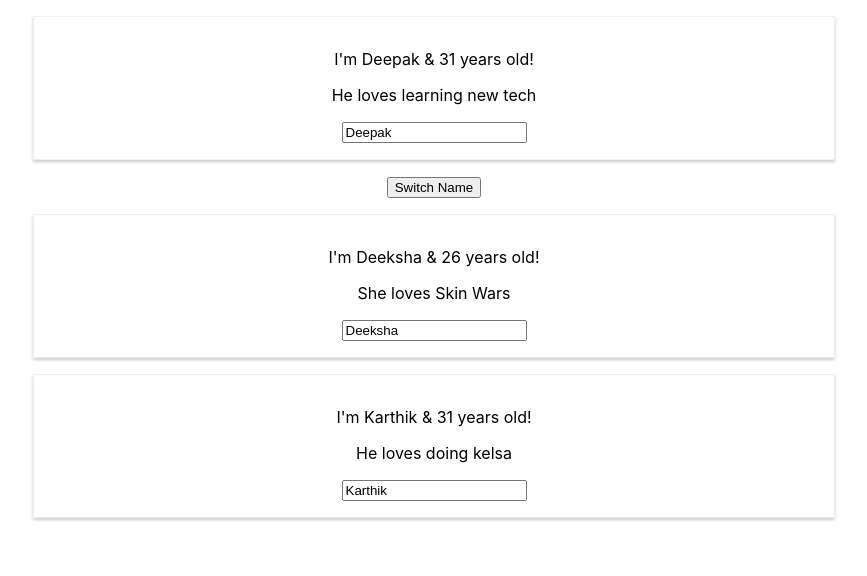
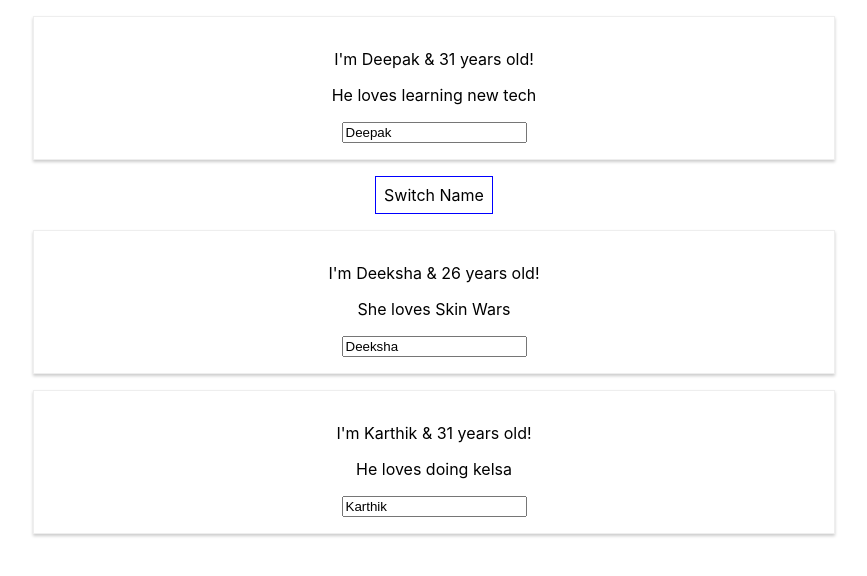
Before and after one commit to jagadeeshdeepak/react, a React (Create React App) app in the folder react-complete-guide/: page / in a window 1280 px wide. Shown: the top 576 px of the page, without its empty margins (206-1073 px from the left). Built offline with nearby package versions, Linux system fonts and the light colour scheme.

Commit message:
adding inline styling

```diff
--- a/react-complete-guide/src/App.js
+++ b/react-complete-guide/src/App.js
@@ -38,6 +38,15 @@
   }
 
   render() {
+
+    const style = {
+      backgroundColor: 'white',
+      font: 'inherit',
+      border: '1px solid blue',
+      padding: '8px',
+      cursor: 'pointer'
+    };
+
     return (
       <div className="App">
         <Person
@@ -47,7 +56,9 @@
         He loves learning new tech
         </Person>
 
-        <button onClick={this.switchNameHandler.bind(this, 'Someone')}>Switch Name</button>
+        <button
+        style = {style}
+        onClick={this.switchNameHandler.bind(this, 'Someone')}>Switch Name</button>
 
         <Person
         name={this.state.persons[1].name}
```
